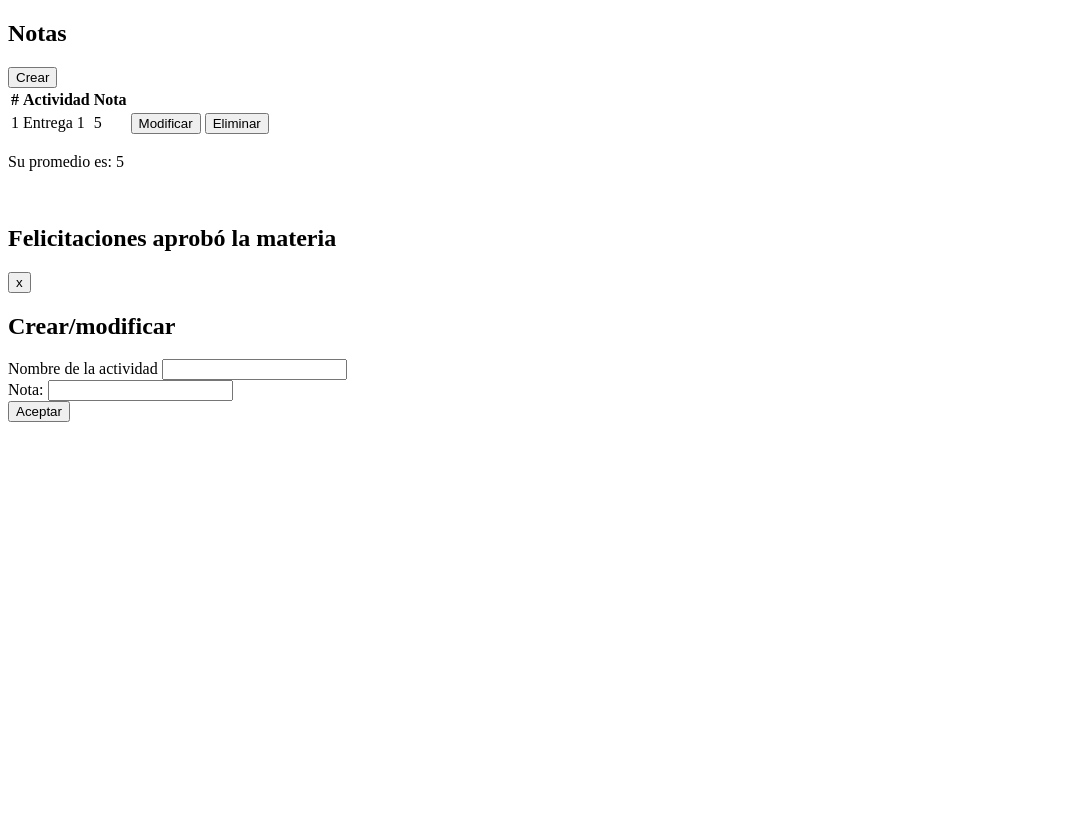
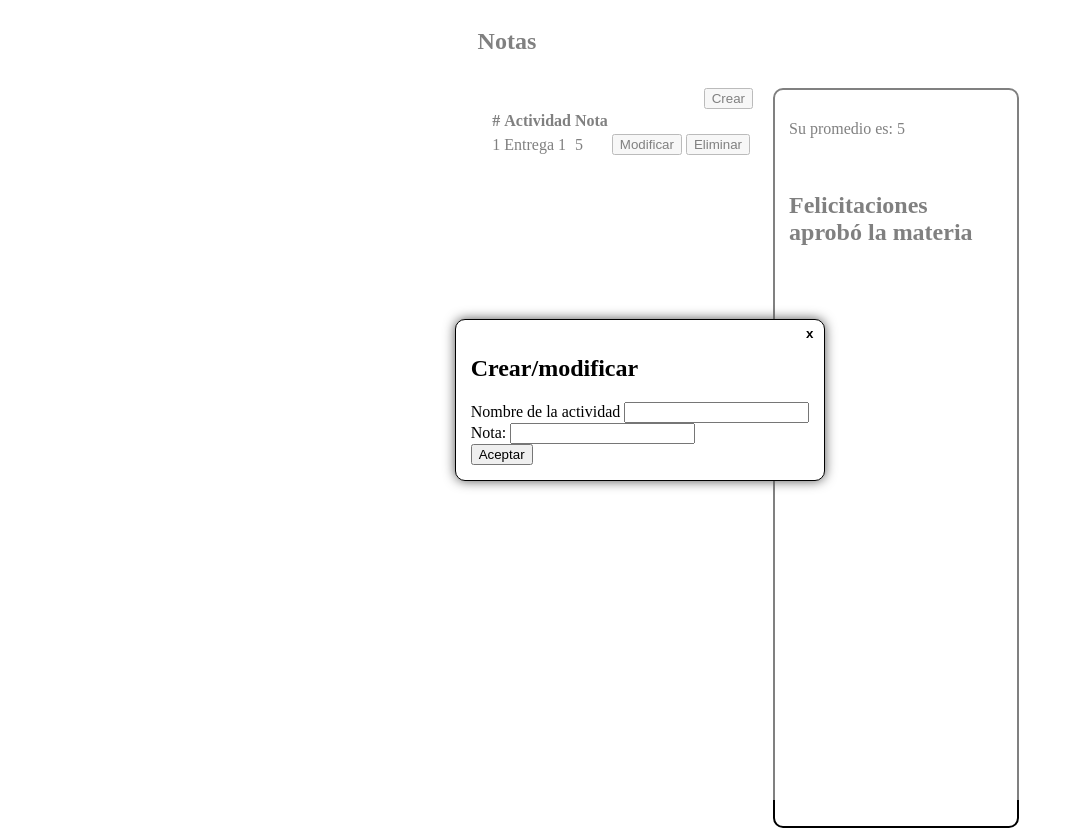
Before and after one commit to PaulaaGr/notas_app, a plain HTML site: page index.html in a window 1280 px wide. Shown: the whole page, without its empty margins (0-1074 px from the left). Before the commit the page ends 800 px from the top, so only its background shows below. Drawn offline with Linux system fonts and the light colour scheme.

Commit message:
se agregaron css para la página y el modal

```diff
--- /dev/null
+++ b/css/modal.css
@@ -0,0 +1,30 @@
+.modal-content{
+    position: fixed;
+    left: 0px;
+    top: 0px;
+    width: 100%;
+    height: 100vh;
+    background-color: rgba(255, 255, 255, 0.5 );
+    display: flex;
+    justify-content: center;
+    align-items: center;
+}
+
+.modal-content .form-content{
+    border: 1px solid black;
+    border-radius: 10px;
+    background-color: white;
+    padding: 15px;
+    box-shadow: 0px 0px 12px 0px rgb(85, 85, 85);
+    position: relative;
+}
+.cerrar-btn{
+    position: absolute;
+    top: 5px;
+    right: 5px;
+    background-color: rgba(255, 255, 255, 0);
+    border: 0px;
+    color: black;
+    font-weight: bolder;
+    cursor: pointer;
+}
--- /dev/null
+++ b/css/page.css
@@ -0,0 +1,31 @@
+.page-content{
+    display: grid;
+    grid-template-areas:
+    "titulo tiltulo"
+    "notas promedio";
+    grid-gap: 20px;
+    width: 60%;
+    margin: auto;
+    height: 100vh;
+    grid-template-columns: 2fr 1fr;
+    grid-template-rows: 60px calc(100vh - 60px);
+}
+
+.page-content .titulo{
+    grid-area: titulo;
+    width: 100%;
+    text-align: center;
+}
+.page-content .notas-content{
+    grid-area: notas;
+    display: flex;
+    flex-direction: column;
+    align-items: flex-end;
+    justify-content: flex-start;
+}
+.page-content .promedio-content{
+    grid-area: promedio;
+    border: 2px solid black;
+    border-radius: 10px;
+    padding: 14px;
+}
--- a/index.html
+++ b/index.html
@@ -4,11 +4,13 @@
 <head>
     <meta charset="UTF-8">
     <title>Notas</title>
+    <link rel="stylesheet" href="css/page.css">
+    <link rel="stylesheet" href="css/modal.css">
 </head>
 
 <body>
     <section class="page-content">
-        <h1 class="" titulo>Notas</h1>
+        <h1 class="titulo">Notas</h1>
         <article class="notas-content">
             <button>Crear</button>
             <table>
@@ -33,23 +35,25 @@
                 </tbody>
             </table>
         </article>
-        <article class="promedio-content"></article>
-        <p>Su promedio es: 5</p>
-        <br>
-        <h2>Felicitaciones aprobó la materia</h2>
+        <article class="promedio-content">
+            <p>Su promedio es: 5</p>
+            <br>
+            <h2>Felicitaciones aprobó la materia</h2>
+        </article>
     </section>
     <section class="modal-content">
         <article class="form-content">
-            <button>x</button>
+
+            <button class="cerrar-btn">x</button>
             <h2>Crear/modificar</h2>
             <form>
                 <div>
                     <label">Nombre de la actividad</label>
-                    <input type="text" name="actividad">
+                        <input type="text" name="actividad">
                 </div>
                 <div>
                     <label">Nota: </label>
-                    <input type="number" name="nota">
+                        <input type="number" name="nota">
                 </div>
                 <div>
                     <button type="button">Aceptar</button>
```
